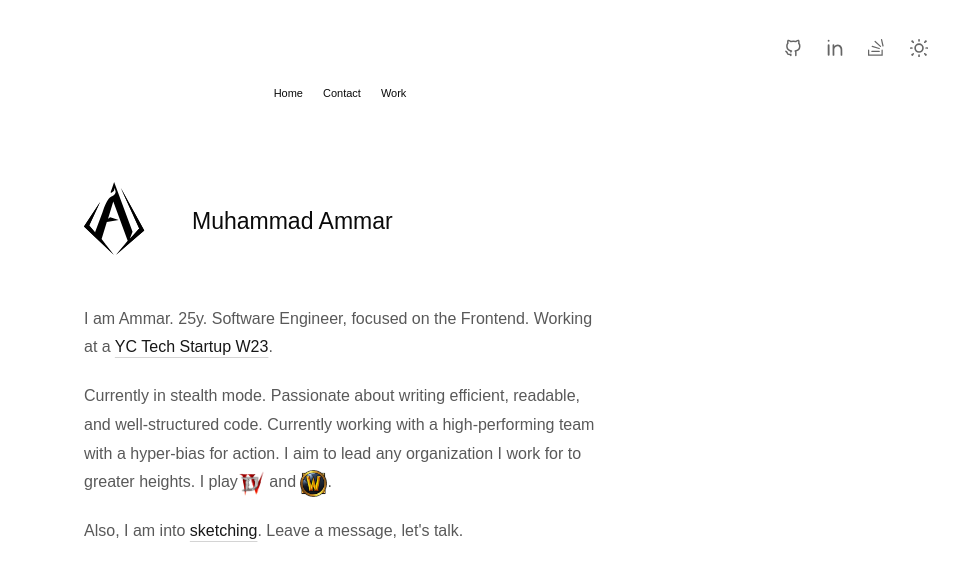
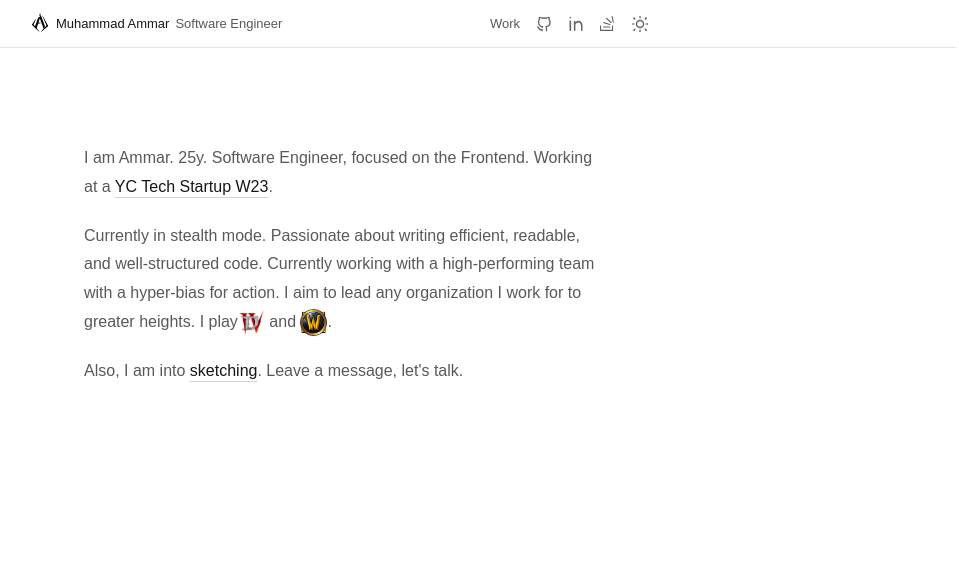
Before and after one commit to Fanoflix/personal-portfolio-v2, a Next.js app: page / in a window 1280 px wide. Shown: the top 578 px of the page, without its empty margins (300-1259 px from the left). Built offline with nearby package versions, Linux system fonts and the light colour scheme; a web font is replaced by a local one.

Commit message:
DEV: Moved name and logo to topNavbAR

```diff
--- a/src/app/contact/page.tsx
+++ /dev/null
@@ -1,3 +0,0 @@
-import ContactPage from "@/src/features/contact/ContactPage";
-
-export default ContactPage;
--- a/src/app/page.tsx
+++ b/src/app/page.tsx
@@ -8,12 +8,7 @@ import { StaggeredContainer } from "../features/framer-animations/components/Sta
 export default function Home() {
   return (
     <div className="flex flex-col gap-24 items-center justify-center">
-      <div className="flex flex-col gap-12 sm:w-[32rem] px-4 sm:px-0">
-        <div className="flex items-center gap-12">
-          <div><MyLogo /></div>
-          <h2>Muhammad Ammar</h2>
-        </div>
-
+      <div className="flex flex-col gap-12 sm:w-[32rem] py-24 sm:px-0">
         <StaggeredContainer containerClassName="flex flex-col gap-5">
           <p>
             I am Ammar. 25y. Software Engineer, focused on the Frontend. Working
--- a/src/components/AppShell.tsx
+++ b/src/components/AppShell.tsx
@@ -3,16 +3,14 @@ import { AnimatePresence, motion } from "framer-motion";
 import { usePathname } from "next/navigation";
 import { PropsWithChildren } from "react";
 import { layoutVariants } from "../features/framer-animations/variants";
-import SiteNavbar from "./SiteNavBar";
 import TopNavbar from "./TopNavbar";
 
 export default function AppShell({ children }: PropsWithChildren) {
   const pathname = usePathname();
 
   return (
-    <div className="p-6 flex flex-col items-center">
+    <div className="px-6 pb-6 flex flex-col items-center">
       <TopNavbar />
-      <SiteNavbar />
       <AnimatePresence mode="wait">
         <motion.section
           className="w-full"
--- a/src/components/MyLogo/MyLogo.tsx
+++ b/src/components/MyLogo/MyLogo.tsx
@@ -175,7 +175,7 @@ export default function MyLogo() {
     <div
       className={cn(
         "logo-svg z-[100] flex items-center justify-center m-auto",
-        "lg:w-[60px] lg:h-[70px] w-[45px] h-[55px]",
+        "w-4 h-4",
       )}
     >
       <svg id="base" className="overflow-visible" viewBox="0 0 153 200">
--- a/src/components/SiteNavBar.tsx
+++ /dev/null
@@ -1,24 +0,0 @@
-"use client";
-import Link from "next/link";
-
-export default function SiteNavbar() {
-  return (
-    <nav className="flex items-end gap-5 justify-end text-xs pb-20">
-      <h2>
-        <Link prefetch className="text-xs font-normal" href="/">
-          Home
-        </Link>
-      </h2>
-      <h2>
-        <Link prefetch className="text-xs font-normal" href="/contact">
-          Contact
-        </Link>
-      </h2>
-      <h2>
-        <Link prefetch className="text-xs font-normal" href="/work">
-          Work
-        </Link>
-      </h2>
-    </nav>
-  );
-}
--- a/src/components/TopNavbar.tsx
+++ b/src/components/TopNavbar.tsx
@@ -3,18 +3,53 @@ import Image from "next/image";
 import NavIconButton from "../features/TopNavbar/components/NavIconButton";
 import ToggleTheme from "../features/TopNavbar/components/ToggleTheme";
 import { iconHeightWidth } from "../features/TopNavbar/constants";
+import MyLogo from "./MyLogo/MyLogo";
+import Link from "next/link";
+import { cn } from "../lib/utils";
 export default function Navbar() {
   return (
-    <nav className="h-12 w-full flex items-center justify-end gap-6 pr-7">
-      <NavIconButton href="https://github.com/fanoflix" tooltipContent="Github">
+    <nav className="border-border border-b w-full flex justify-center h-max md:h-12">
+      <section
+        className={cn(
+          "w-full md:w-[75%] lg:w-1/2 flex flex-col md:flex-row items-center text-center justify-between",
+          "py-4 md:py-3",
+          "gap-3",
+        )}
+      >
+        <div className="flex items-center justify-center gap-2 text-[14px] text-nowrap">
+          <div>
+            <MyLogo />
+          </div>
+          <Link
+            prefetch
+            className="flex gap-1.5 text-sm text-text hover:text-primary text-nowrap w-max"
+            href="/"
+          >
+            <span className="text-primary font-medium">Muhammad Ammar</span>
+            <span>Software Engineer</span>
+          </Link>
+        </div>
+
+        <div className="flex items-center justify-center gap-2 ust- md:gap-4">
+          <Link
+            prefetch
+            className="text-sm text-text hover:text-primary"
+            href="/work"
+          >
+            Work
+          </Link>
+          <NavIconButton
+            href="https://github.com/fanoflix"
+            tooltipContent="Github"
+          >
             <Image
               src="/icons/github.svg"
               alt="Github"
+              className="text-sm"
               width={iconHeightWidth}
               height={iconHeightWidth}
             />
           </NavIconButton>
-
           <NavIconButton
             href="https://www.linkedin.com/in/ammar-nasir/"
             tooltipContent="LinkedIn"
@@ -26,7 +61,6 @@ export default function Navbar() {
               height={iconHeightWidth}
             />
           </NavIconButton>
-
           <NavIconButton
             href="https://stackoverflow.com/users/16470281/fanoflix"
             tooltipContent="StackOverflow"
@@ -38,10 +72,11 @@ export default function Navbar() {
               height={iconHeightWidth}
             />
           </NavIconButton>
-
           <NavIconButton href="#" tooltipContent="Theme">
             <ToggleTheme />
           </NavIconButton>
+        </div>
+      </section>
     </nav>
   );
 }
--- a/src/features/TopNavbar/constants.ts
+++ b/src/features/TopNavbar/constants.ts
@@ -1 +1 @@
-export const iconHeightWidth = 18;
+export const iconHeightWidth = 16;
```
Lines whose indentation alone changed are shown as unchanged.
